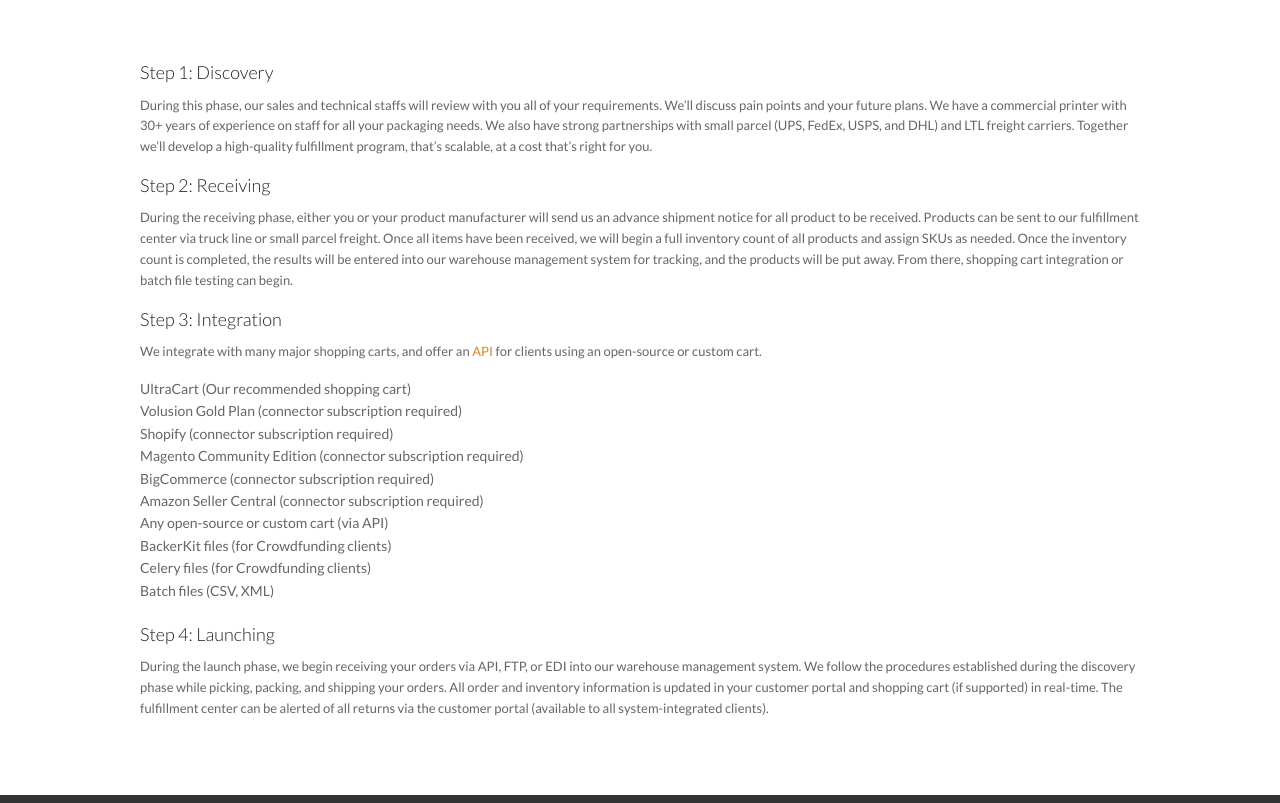
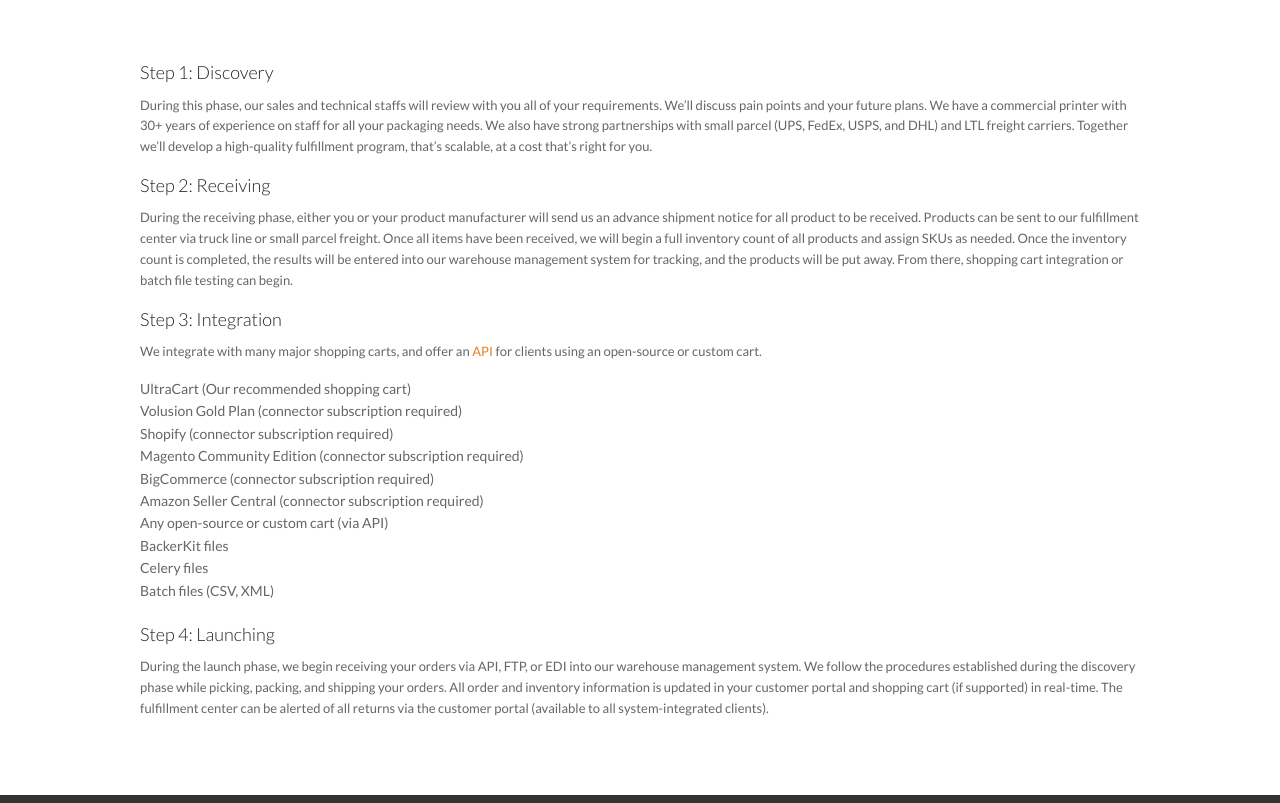
Before and after one commit to crowdfulfill/crowdfulfill.github.io, a plain HTML site: page how-fulfillment-works.html in a window 1280 px wide. Shown: the part 294-1097 px from the top of the page. Drawn offline with nearby package versions, Linux system fonts and the light colour scheme.

Commit message:
Integration verbiage adjustment.

```diff
--- a/how-fulfillment-works.html
+++ b/how-fulfillment-works.html
@@ -152,8 +152,8 @@
 				<li>BigCommerce  (connector subscription required)</li>
 				<li>Amazon Seller Central  (connector subscription required)</li>
 				<li>Any open-source or custom cart (via API)</li>
-				<li>BackerKit files (for Crowdfunding clients)</li>
-				<li>Celery files (for Crowdfunding clients)</li>
+				<li>BackerKit files</li>
+				<li>Celery files</li>
 				<li>Batch files (CSV, XML)</li>
 			</ul>
 
```
